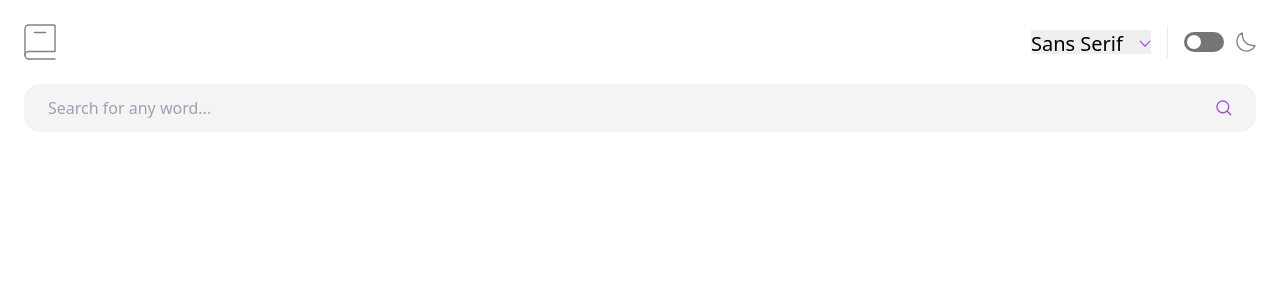
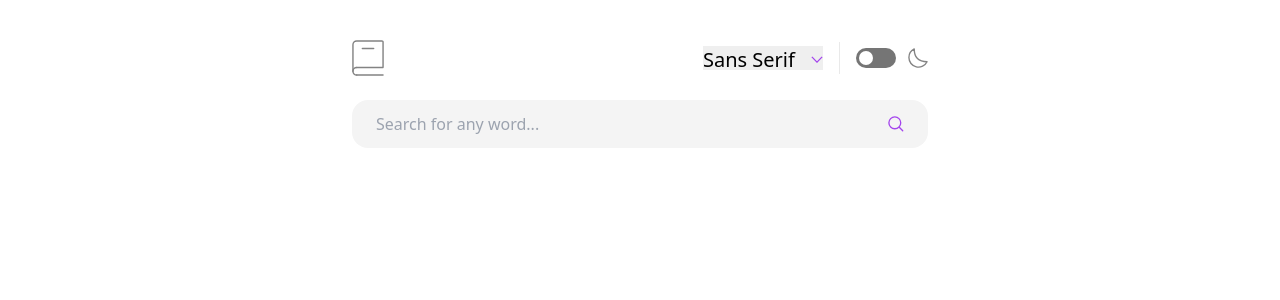
Before and after one commit to theidriselijah/dictionary-web-app, a Next.js app: page / in a window 1280 px wide. Shown: the top 300 px of the page. Built offline with nearby package versions, Linux system fonts and the light colour scheme; no server answers.

Commit message:
Responsive for mobile, tablet, and desktop

```diff
--- a/pages/index.tsx
+++ b/pages/index.tsx
@@ -88,7 +88,7 @@ export default function DictionaryWebApp() {
   }, [wordSearched])
 
   return (
-    <main className="m-6">
+    <main className="m-6 md:m-10 xl:mx-auto max-w-xl">
       <HeaderBar
         value={selectedFont}
         checked={checked}
```
